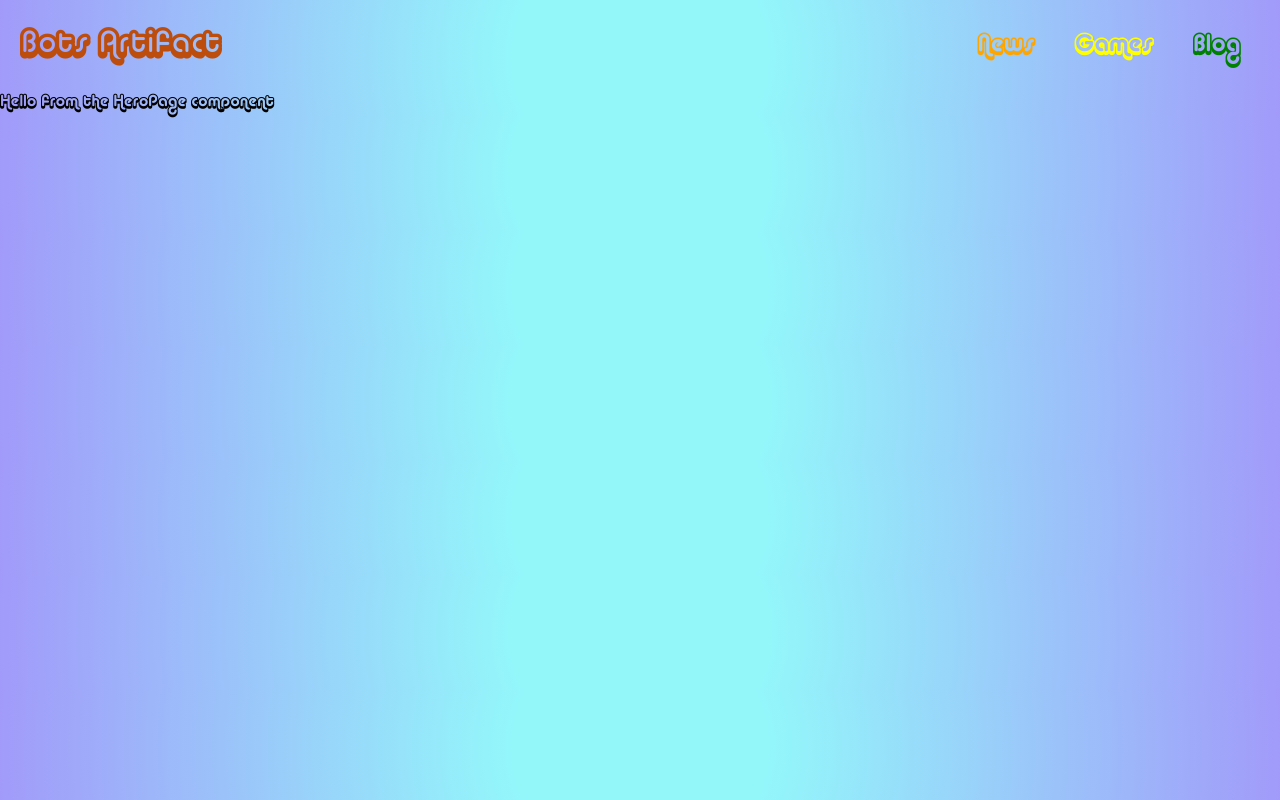
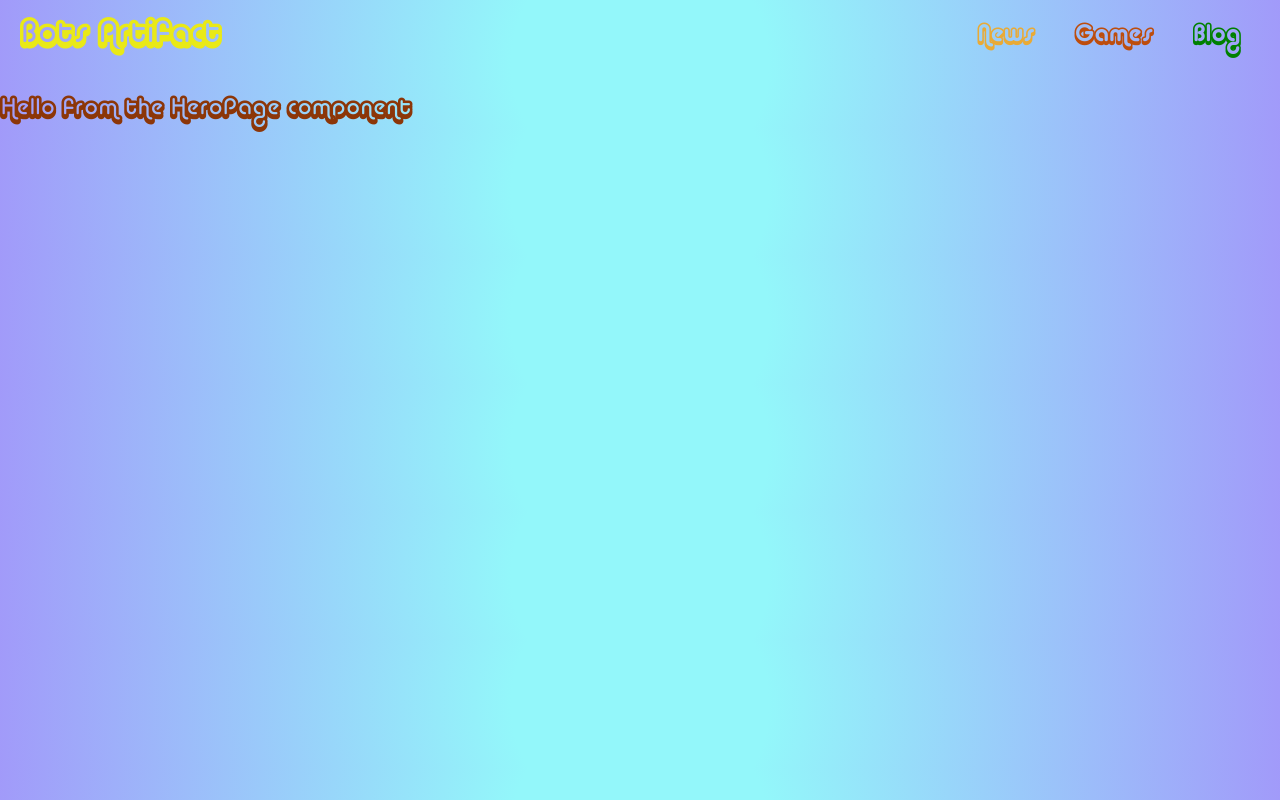
Before and after one commit to ngillca/bots-beta, a React (Create React App) app: page / in a window 1280 px wide. Built offline with nearby package versions, Linux system fonts and the light colour scheme.

Commit message:
Added animations to the navbar

```diff
--- a/package.json
+++ b/package.json
@@ -6,6 +6,7 @@
     "@testing-library/jest-dom": "^5.16.2",
     "@testing-library/react": "^12.1.4",
     "@testing-library/user-event": "^13.5.0",
+    "framer-motion": "^6.2.8",
     "react": "^17.0.2",
     "react-dom": "^17.0.2",
     "react-router-dom": "^6.2.2",
--- a/src/HeroPage.js
+++ b/src/HeroPage.js
@@ -1,7 +1,14 @@
-import React from 'react'
+import React from "react";
+import { motion } from "framer-motion";
 
 export default function HeroPage() {
   return (
-    <div>Hello from the HeroPage component</div>
-  )
+    <motion.div
+      initial={{ x: "100vw" }}
+      animate={{ x: 0 }}
+      transition={{ type: "spring", delay: 0.2 }}
+    >
+      <h2>Hello from the HeroPage component</h2>
+    </motion.div>
+  );
 }
--- a/src/components/Blogs/BlogsMain.js
+++ b/src/components/Blogs/BlogsMain.js
@@ -1,7 +1,14 @@
 import React from 'react'
+import { motion } from 'framer-motion';
 
 export default function BlogsMain() {
   return (
-    <div>BlogsMain</div>
+    <motion.div
+      initial={{ x: "100vw" }}
+      animate={{ x: 0 }}
+      transition={{ type: "spring", delay: 0.2 }}
+    >
+      <h2>Blog</h2>
+    </motion.div>
   )
 }
--- a/src/components/Games/GamesMain.js
+++ b/src/components/Games/GamesMain.js
@@ -1,7 +1,14 @@
 import React from 'react'
+import { motion } from 'framer-motion';
 
 export default function GamesMain() {
   return (
-    <div>GamesMain</div>
+    <motion.div
+      initial={{ x: "100vw" }}
+      animate={{ x: 0 }}
+      transition={{ type: "spring", delay: 0.2 }}
+    >
+      <h2>Games</h2>
+    </motion.div>
   )
 }
--- a/src/components/Navigation/NavBarMain.js
+++ b/src/components/Navigation/NavBarMain.js
@@ -1,11 +1,12 @@
 import React from "react";
 import styles from "./NavStyles.module.css";
 import { Link } from "react-router-dom";
+import { motion } from "framer-motion";
 
 export default function NavBarMain() {
   return (
     <>
-      <div className={styles.header_container}>
+      <motion.div initial={{ y: -250 }}   transition={{ delay: 0.5, type: 'spring', stiffness: 120 }} animate={{ y: -10 }} className={styles.header_container}>
         <div className={styles.logo_position}>
           <Link className={styles.header_logo} to="/">
             <h1>Bots Artifact</h1>
@@ -13,17 +14,17 @@ export default function NavBarMain() {
         </div>
 
         <div >
-          <Link style={{ padding: '20px', fontSize: '1.5em', color: 'orange' }} to="/news">
+          <Link style={{ padding: '20px', fontSize: '1.5em', color: 'rgb(233, 170, 54)' }} to="/news">
             News
           </Link>
-          <Link style={{ padding: '20px', fontSize: '1.5em', color: 'yellow' }} to="/games">
+          <Link style={{ padding: '20px', fontSize: '1.5em', color: 'rgb(189, 77, 13)' }} to="/games">
             Games
           </Link>
           <Link style={{ padding: '20px', fontSize: '1.5em', color: 'green'}} to="/blog">
             Blog
           </Link>
         </div>
-      </div>
+      </motion.div>
     </>
   );
 }
--- a/src/components/Navigation/NavStyles.module.css
+++ b/src/components/Navigation/NavStyles.module.css
@@ -22,7 +22,9 @@
 
 .header_logo {
   /* color: rgb(253, 214, 221); */
-  color: rgb(189, 77, 13);
+  /* color: rgb(189, 77, 13); CORE COLOR */
+  /* color: rgb(233, 233, 23); CORE YELLOW */
+  color: rgb(233, 233, 23);
 }
 
 @media (min-width:480px)  {
--- a/src/components/News/NewsMain.js
+++ b/src/components/News/NewsMain.js
@@ -1,7 +1,14 @@
-import React from 'react'
+import React from "react";
+import { motion } from "framer-motion";
 
 export default function NewsMain() {
   return (
-    <div>NewsMain</div>
-  )
+    <motion.div
+      initial={{ x: "100vw" }}
+      animate={{ x: 0 }}
+      transition={{ type: "spring", delay: 0.2 }}
+    >
+      <h2>News</h2>
+    </motion.div>
+  );
 }
--- a/src/index.css
+++ b/src/index.css
@@ -7,6 +7,7 @@
 
   body {
     font-family: Alba;
+    color: rgb(140, 54, 8);
     /* background: radial-gradient(circle, rgb(147, 247, 250) 0%, rgb(179, 38, 249) 200%); */
      background: radial-gradient(circle, rgb(147, 247, 250) 20%, rgb(179, 38, 249) 200%);
 }
```
Also changed, not shown: 1 other file (tests, documents, lock files or other folders).
